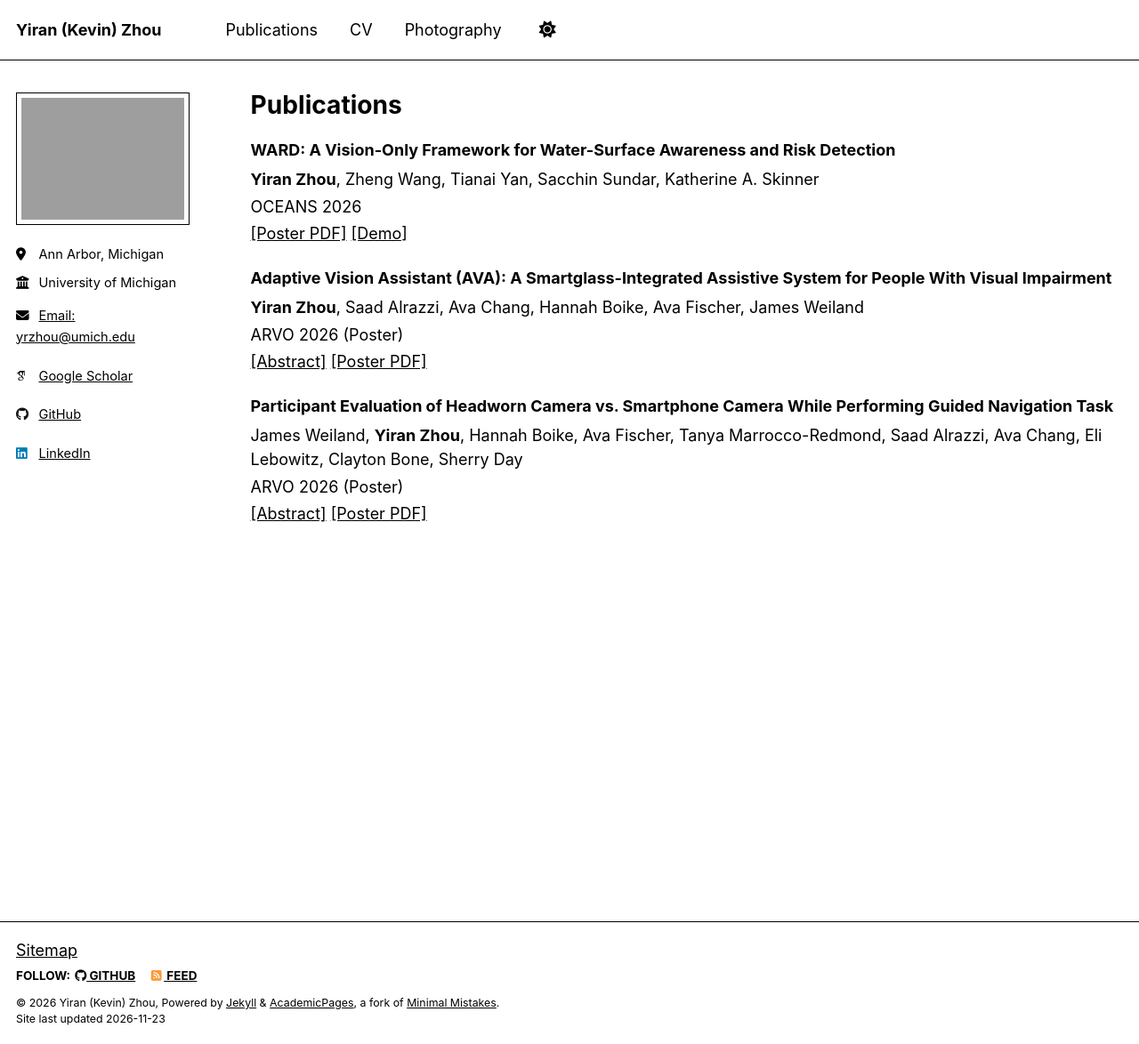
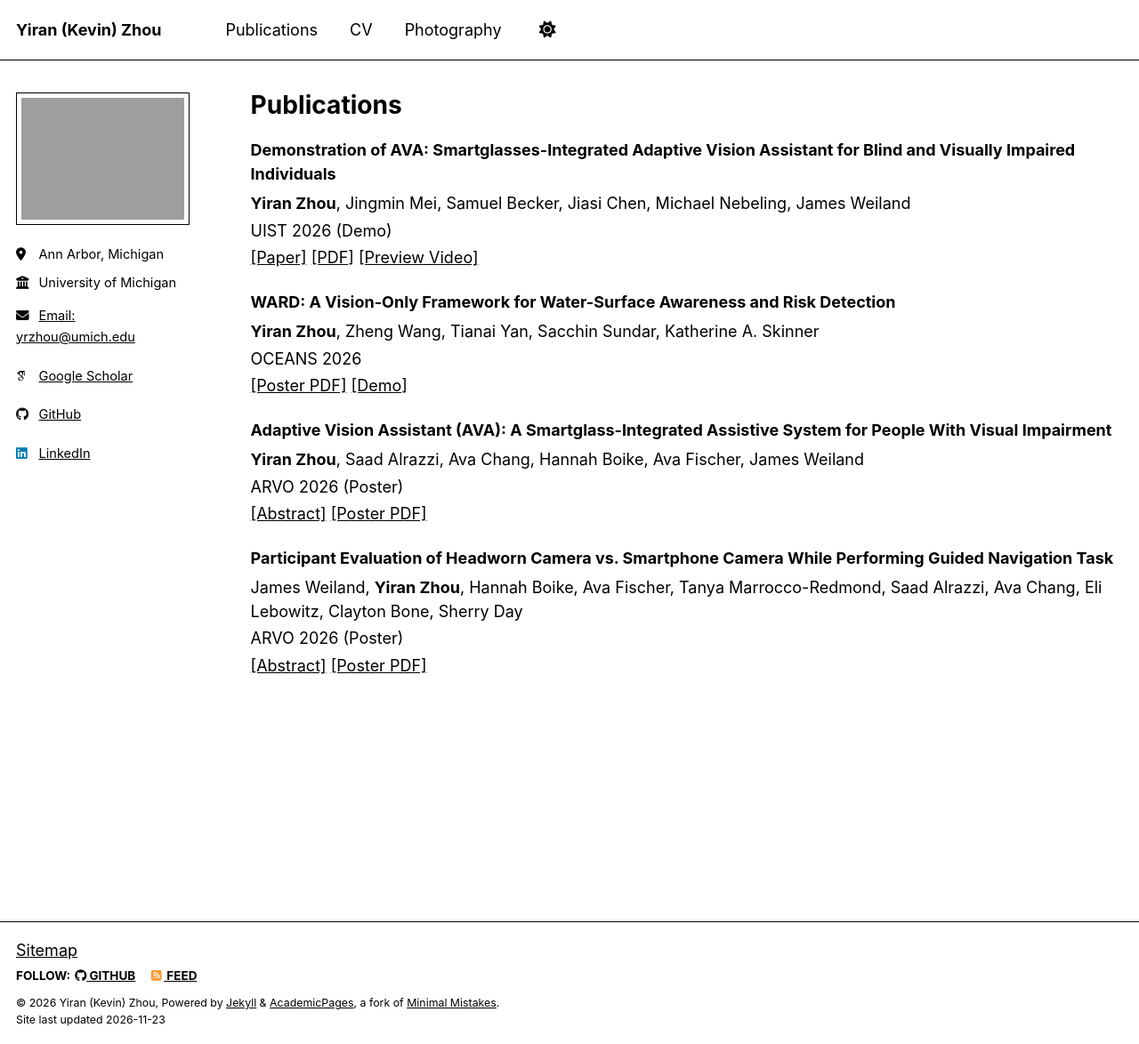
Before and after one commit to kevin-yiran-zhou/kevin-yiran-zhou.github.io, a Jekyll site: the page built from _pages/publications.html, in a window 1280 px wide and 1174 px high. Shown: the whole window at 89% size. Built offline with Jekyll 4.4.1, drawn with Linux system fonts in a browser that asks for light colours; some web fonts are replaced; a script that is not in the unit is left out.

Commit message:
UIST 2026 add

```diff
--- a/_pages/publications.html
+++ b/_pages/publications.html
@@ -9,6 +9,17 @@ author_profile: true
 
 <!-- Publications will be added here as they become available -->
 <!-- <p>Publications will be listed here as they become available.</p> -->
+<div class="publication-entry" style="margin: 1.25rem 0;">
+  <p style="margin-bottom: 0.35rem;"><strong>Demonstration of AVA: Smartglasses-Integrated Adaptive Vision Assistant for Blind and Visually Impaired Individuals</strong></p>
+  <p style="margin: 0.2rem 0;"><strong>Yiran Zhou</strong>, Jingmin Mei, Samuel Becker, Jiasi Chen, Michael Nebeling, James Weiland</p>
+  <p style="margin: 0.2rem 0;">UIST 2026 (Demo)</p>
+  <p style="margin: 0.2rem 0;">
+    <a href="https://dl.acm.org/doi/full/10.1145/3830397.3842438" target="_blank" rel="noopener">[Paper]<span class="screen-reader-text"> for AVA demonstration (opens in a new tab)</span></a>
+    <a href="https://dl.acm.org/doi/pdf/10.1145/3830397.3842438" target="_blank" rel="noopener">[PDF]<span class="screen-reader-text"> for AVA demonstration (opens in a new tab)</span></a>
+    <a href="https://youtu.be/7_4m-H-aEBA?si=7PitJ2ri28hZ8-7s" target="_blank" rel="noopener">[Preview Video]<span class="screen-reader-text"> for AVA demonstration (opens in a new tab)</span></a>
+  </p>
+</div>
+
 <div class="publication-entry" style="margin: 1.25rem 0;">
   <p style="margin-bottom: 0.35rem;"><strong>WARD: A Vision-Only Framework for Water-Surface Awareness and Risk Detection</strong></p>
   <p style="margin: 0.2rem 0;"><strong>Yiran Zhou</strong>, Zheng Wang, Tianai Yan, Sacchin Sundar, Katherine A. Skinner</p>
```
